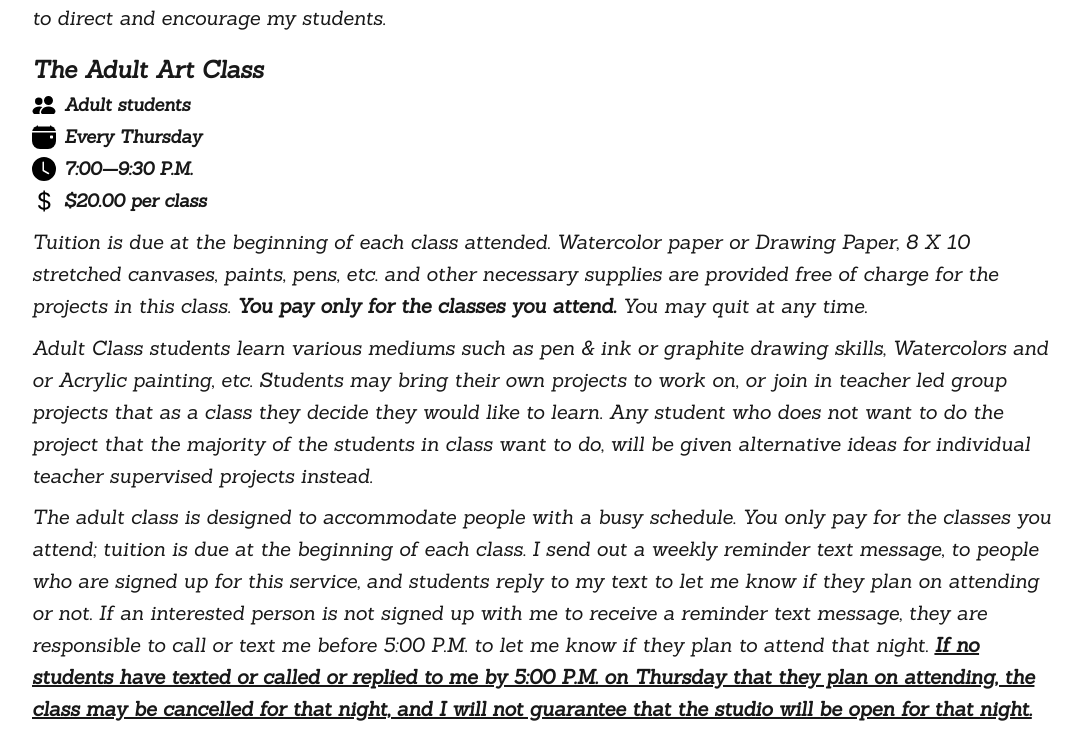
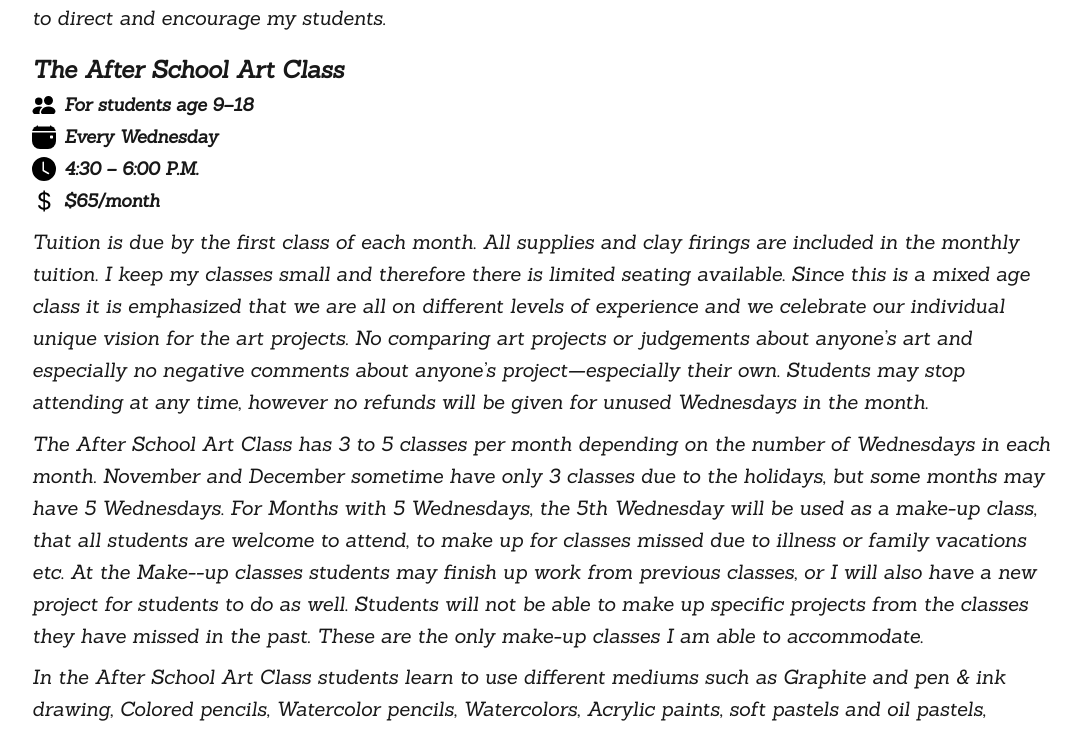
Before and after one commit to wksnders/RabbitbrushWebsite, a Vue app: page /#/class-descriptions in a window 1280 px wide. Shown: the part 1044-1775 px from the top of the page, without its empty margins (96-1178 px from the left). Built offline with nearby package versions, Linux system fonts and the light colour scheme.

Commit message:
fix order

```diff
--- a/src/views/ClassDescriptions.vue
+++ b/src/views/ClassDescriptions.vue
@@ -7,7 +7,7 @@ import ClassDescriptionAfterSchool from '@/components/ClassDescriptionAfterSchoo
 
 const showDetails = ref(false);
 
-const components = ref([ClassDescriptionAdultArt,ClassDescriptionAfterSchool]);
+const components = ref([ClassDescriptionAfterSchool,ClassDescriptionAdultArt,]);
 
 function moveToFront(obj) {
   const index = components.value.indexOf(obj);
```
